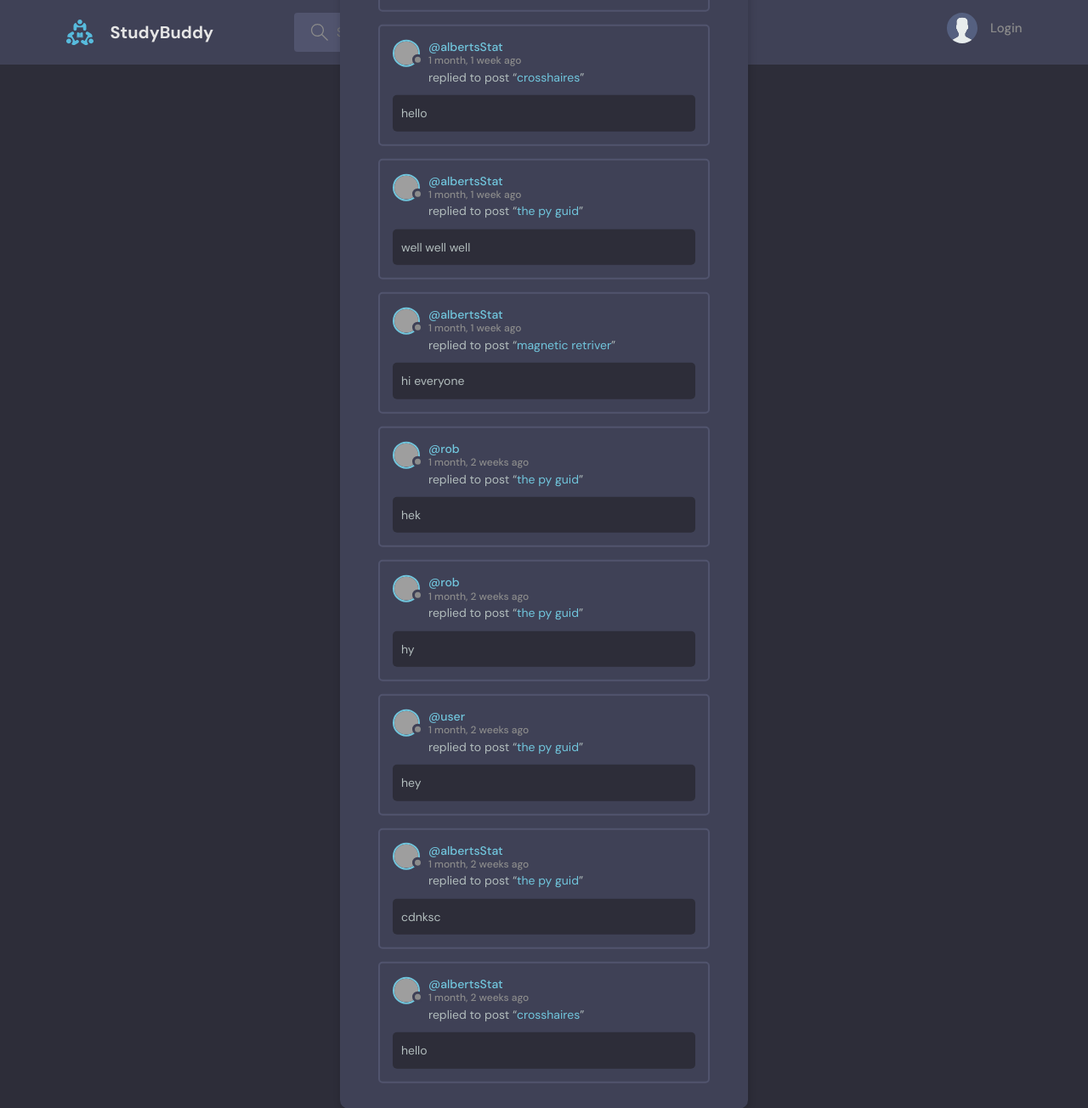
After one commit to Statosco/firsPythonProjects, a Django app: page /activity/ in a window 1280 px wide. The commit adds this page. Shown: the whole page at 85% size. Run offline with Django 4.2, Linux system fonts and the light colour scheme; data comes from the database, SQL or seed files in the repository; grey boxes are pictures that could not be loaded.

Commit message:
initial commit

```diff
--- /dev/null
+++ b/newworld/new/templates/new/activity.html
@@ -0,0 +1,59 @@
+{%extends 'templates/main.html'%}
+{%block content%}
+    <main class="layout">
+      <div class="container">
+        <div class="layout__box">
+          <div class="layout__boxHeader">
+            <div class="layout__boxTitle">
+              <a href="{%url 'home' %}">
+                <svg version="1.1" xmlns="http://www.w3.org/2000/svg" width="32" height="32" viewBox="0 0 32 32">
+                  <title>arrow-left</title>
+                  <path
+                    d="M13.723 2.286l-13.723 13.714 13.719 13.714 1.616-1.611-10.96-10.96h27.625v-2.286h-27.625l10.965-10.965-1.616-1.607z"
+                  ></path>
+                </svg>
+              </a>
+              <h3>Recent Activities</h3>
+            </div>
+          </div>
+
+          <div class="activities-page layout__body">
+            {% for myMes in room_messages %}
+            <div class="activities__box">
+              <div class="activities__boxHeader roomListRoom__header">
+                <a href="{% url 'userProfile' myMes.user.id %}" class="roomListRoom__author">
+                  <div class="avatar avatar--small">
+                    <img src="https://randomuser.me/api/portraits/women/11.jpg" />
+                  </div>
+                  <p>
+                    @{{myMes.user}}
+                    <span>{{myMes.created|timesince}} ago</span>
+                  </p>
+                </a>
+                {% if request.user == myMes.user %}
+                <div class="roomListRoom__actions">
+                  <a href="{% url 'delete_meassage' myMes.id %}">
+                    <svg version="1.1" xmlns="http://www.w3.org/2000/svg" width="32" height="32" viewBox="0 0 32 32">
+                      <title>remove</title>
+                      <path
+                        d="M27.314 6.019l-1.333-1.333-9.98 9.981-9.981-9.981-1.333 1.333 9.981 9.981-9.981 9.98 1.333 1.333 9.981-9.98 9.98 9.98 1.333-1.333-9.98-9.98 9.98-9.981z"
+                      ></path>
+                    </svg>
+                  </a>
+                </div>
+                {%endif%}
+              </div>
+              <div class="activities__boxContent">
+                <p>replied to post “<a href="{% url 'room' myMes.room.id %}">{{myMes.room}}</a>”</p>
+                <div class="activities__boxRoomContent">
+                 {{myMes.body}}
+                </div>
+              </div>
+            </div>
+            {%endfor%}
+          </div>
+        </div>
+      </div>
+    </main>
+
+{%endblock%}
--- a/newworld/new/templates/new/home.html
+++ b/newworld/new/templates/new/home.html
@@ -24,7 +24,7 @@
             </form>
             <div class="mobile-menuItems">
               <a class="btn btn--main btn--pill" href="{% url 'topics' %}">Browse Topics</a>
-              <a class="btn btn--main btn--pill" href="#">Recent Activities</a>
+              <a class="btn btn--main btn--pill" href="{% url 'activity'%}">Recent Activities</a>
             </div>
           </div>
           <div class="roomList__header">
--- a/newworld/new/templates/new/topics.html
+++ b/newworld/new/templates/new/topics.html
@@ -19,7 +19,7 @@
           </div>
 
           <div class="topics-page layout__body">
-            <form class="header__search">
+            <form action="" method="GET" class="header__search">
               <label>
                 <svg version="1.1" xmlns="http://www.w3.org/2000/svg" width="32" height="32" viewBox="0 0 32 32">
                   <title>search</title>
@@ -27,7 +27,7 @@
                     d="M32 30.586l-10.845-10.845c1.771-2.092 2.845-4.791 2.845-7.741 0-6.617-5.383-12-12-12s-12 5.383-12 12c0 6.617 5.383 12 12 12 2.949 0 5.649-1.074 7.741-2.845l10.845 10.845 1.414-1.414zM12 22c-5.514 0-10-4.486-10-10s4.486-10 10-10c5.514 0 10 4.486 10 10s-4.486 10-10 10z"
                   ></path>
                 </svg>
-                <input placeholder="Search for posts" />
+                <input name="q" placeholder="Search for topics" />
               </label>
             </form>
 
--- a/newworld/new/urls.py
+++ b/newworld/new/urls.py
@@ -20,4 +20,5 @@ urlpatterns = [
 
     path('update-user/', views.updateUser, name='update-user'),
     path('topics/', views.topicsPage, name='topics'),
+    path('activity/', views.activityPage, name='activity'),
 ]
--- a/newworld/new/views.py
+++ b/newworld/new/views.py
@@ -68,7 +68,7 @@ def home(request):
         Q(name__icontains=q)|
         Q(description__icontains =q))
 
-    topics = Topic.objects.all()
+    topics = Topic.objects.all()[0:5]
     room_count = rooms.count()
     room_messages = Message.objects.filter(Q(room__topic__name__icontains=q))
 
@@ -183,5 +183,10 @@ def updateUser(request):
     return render(request, 'new/update-user.html', {'form':form})
 
 def topicsPage(request):
-    topics = Topic.objects.filter()
-    return render(request, 'new/topics.html', {})
+    q = request.GET.get('q') if request.GET.get('q') != None else ''
+    topics = Topic.objects.filter(name__icontains=q)
+    return render(request, 'new/topics.html', {'topics' : topics})
+
+def activityPage(request):
+    room_messages = Message.objects.all()
+    return render(request, 'new/activity.html', {'room_messages':room_messages})
```
